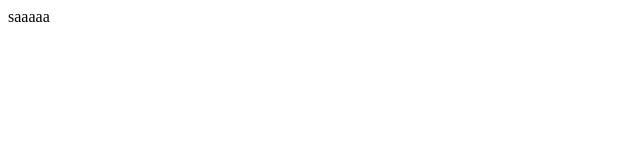
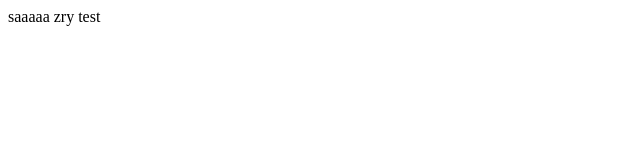
Before and after one commit to kuww/kuwenwena, a plain HTML site: page text.html in a window 1280 px wide. Shown: the full height of the page, 0-640 px from the left. Drawn offline with Linux system fonts and the light colour scheme.

Commit message:
zry test

```diff
--- a/text.html
+++ b/text.html
@@ -6,5 +6,6 @@
 </head>
 <body>
 saaaaa
+zry test
 </body>
 </html>
```
